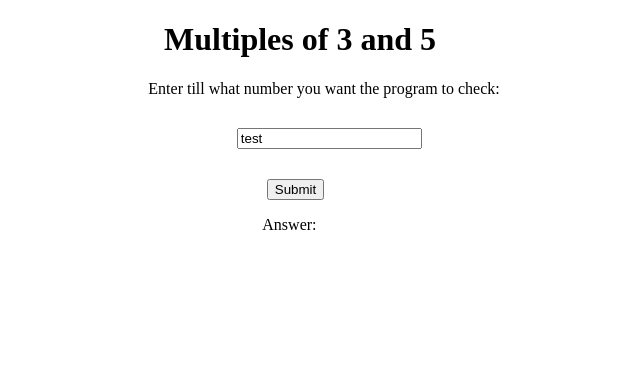
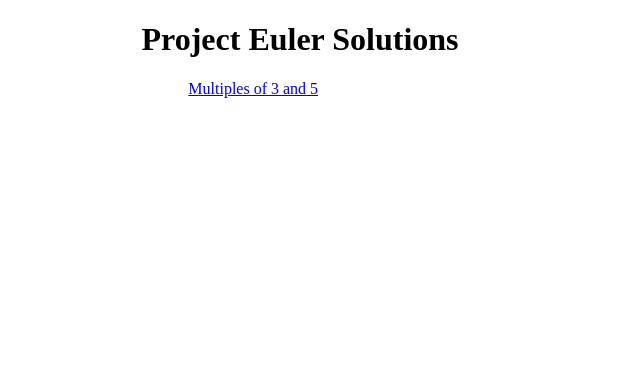
Before and after one commit to JosefTinagan/multiples_problem, a plain HTML site: page index.html in a window 1280 px wide. Shown: the whole page, without its empty margins (340-980 px from the left). Drawn offline with Linux system fonts and the light colour scheme.

Commit message:
third commit

```diff
--- a/index.html
+++ b/index.html
@@ -3,31 +3,16 @@
 <head>
 	<link rel="stylesheet" type="text/css" href="styles/main.css">
 	<meta charset="UTF-8">
-	<title>Multiples of 3 and 5</title>
+	<title>Project Euler Solutions</title>
 </head>
 <body>
-	<h1>Multiples of 3 and 5</h1>
+	<h1>Project Euler Solutions</h1>
 
-	<div class = "container">
-	<p>Enter till what number you want the program to check:</p>
+	<div class="container">
+		<ul class="li"><a href="multiples.html">Multiples of 3 and 5 </a></ul>
+		<ul class="li"></ul>
+		<ul class="li"></ul>
 
-		<div class="txt_box">
-			<form id ="frm1" class="frm1" action="#">
-				<input type="text" name="range" class="number_range" value="test">
-
-			</form>
-
-			<button class="btn_submit" onclick="go()">Submit</button>
-		</div>
-
-		<div class="result_block" id="result_block">
-			<p id="list" class="list"></p>
-			<p id ="result" class="result">Answer:</p>
-		</div>
 	</div>
-
-	<script src="scripts/main.js">
-
-	</script>
 </body>
 </html>
--- a/styles/main.css
+++ b/styles/main.css
@@ -3,24 +3,23 @@ h1{
 
 }
 
-.container p{
+.container{
 
 	margin-left: 38%;
 }
 
+
+
 .txt_box{
+	margin-left: 70px;
 	margin-top: 30px;
-	margin-left: 45%;
-}
-
-.btn_submit{
-	margin-top: 30px;
-	margin-left: 30px;
 
 }
 .result_block{
-	margin-left: 38%;
+	margin-left: 70px;
 	height: 150px;
 	width: 300px;
 	background-color: :blue;
 }
+
+/* index.html */
```
Also changed, not shown: multiples.html (added, +36 -0 lines).
